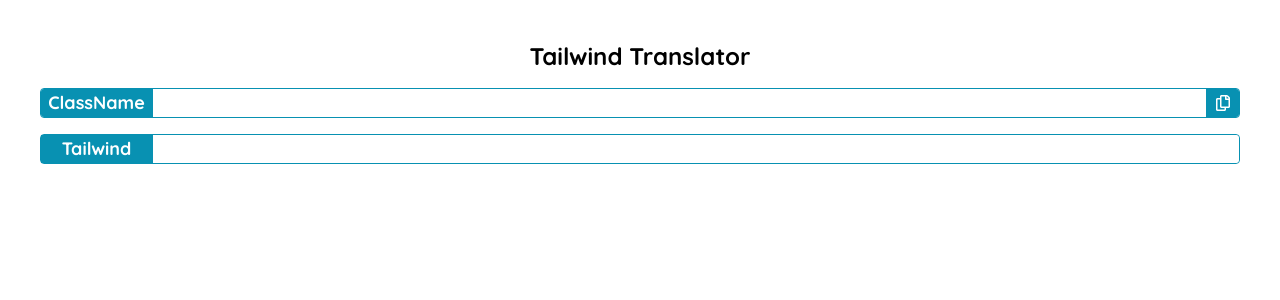
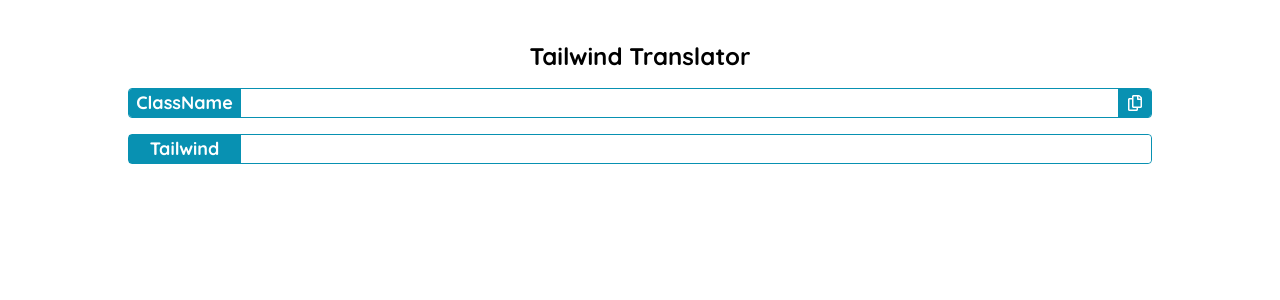
Before and after one commit to mawermeow/TailwindTranslator, a React (Create React App) app: page / in a window 1280 px wide. Shown: the top 300 px of the page. Built offline with nearby package versions, Linux system fonts and the light colour scheme.

Commit message:
微調版面

```diff
--- a/src/App.js
+++ b/src/App.js
@@ -59,13 +59,13 @@ const App = () => {
     }, [className, tailwindClasses]); // 依賴項
 
     return (
-        <FadeDiv visible={true} className={`fixed inset-0 flex flex-col gap-4 p-10 pointer-events-auto`}>
-            <div className="w-full flex gap-4 justify-center">
+        <FadeDiv visible={true} className={`fixed inset-0 flex flex-col items-center gap-4 p-10 pointer-events-auto`}>
+            <div className="w-full max-w-5xl flex gap-4 justify-center">
                 <div className="text-2xl font-bold">Tailwind Translator</div>
             </div>
 
             {/* 自定義類別名稱輸入 */}
-            <div className="flex gap-1 border border-cyan-600 rounded w-full overflow-hidden">
+            <div className="flex gap-1 border border-cyan-600 rounded w-full max-w-5xl overflow-hidden">
                 <div className="bg-cyan-600 text-white font-bold text-lg border-r border-cyan-600 text-center w-28">
                     ClassName
                 </div>
@@ -79,7 +79,7 @@ const App = () => {
             </div>
 
             {/* Tailwind CSS 規則輸入 */}
-            <div className="flex gap-1 border border-cyan-600 rounded w-full">
+            <div className="flex gap-1 border border-cyan-600 rounded w-full max-w-5xl">
                 <div className="bg-cyan-600 text-white font-bold text-lg border-r border-cyan-600 text-center w-28">
                     Tailwind
                 </div>
@@ -88,7 +88,7 @@ const App = () => {
             </div>
 
             {/* 輸出並複製 */}
-            <div>
+            <div className="w-full max-w-5xl">
                 {Object.entries(output).map(([key, value]) => {
                     if (!value) {
                         return <div key={key}></div>
```
Also changed, not shown: src/stores/tailwindObj.js.
